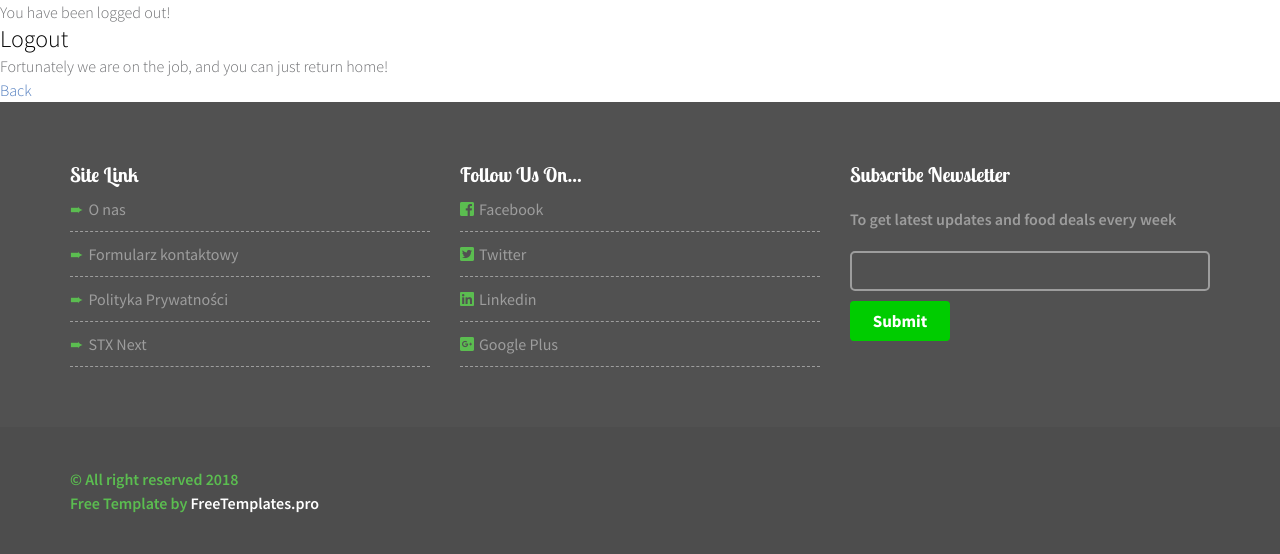
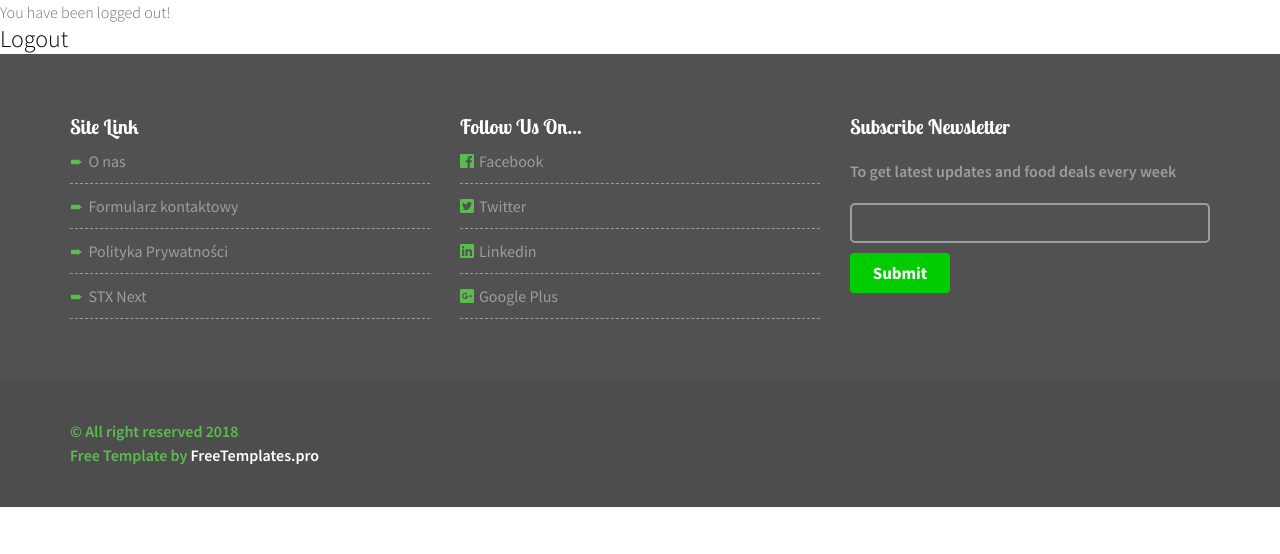
Before and after one commit to bkazula/stx_qa_has_power, a Flask app: page /logout in a window 1280 px wide. Shown: the part 104-658 px from the top of the page. Run offline with Flask 2, Linux system fonts and the light colour scheme; some libraries are stand-ins or nearby versions.

Commit message:
fixes after review

```diff
--- a/auth/auth.py
+++ b/auth/auth.py
@@ -34,7 +34,7 @@ def register_post():
         db.session.add(user)
         db.session.commit()
         flash('User created successfully!')
-        return redirect(url_for('auth.register'))
+        return redirect(url_for('auth.login'))
     return render_template('pages/register.html', form=form)
 
 
@@ -47,15 +47,11 @@ def login_post():
             user = User.query.filter_by(email=email).one()
             if check_password_hash(user.password, form.password.data):
                 flash("You are now logged in")
-
                 session['email'] = request.form['email']
                 return redirect(url_for('auth.dashboard'))
             else:
                 flash("Invalid credentials, try again.")
-                resp = make_response(
-                    render_template('pages/login.html', form=form))
-                resp.set_cookie('name', '111')
-                return resp
+                return render_template('pages/login.html', form=form)
         return render_template('pages/login.html', form=form)
     except NoResultFound:
         flash('User does not exists')
@@ -64,7 +60,7 @@ def login_post():
 
 @auth.route('/login', methods=['GET'])
 def login():
-    form = UserLoginForm(request.form)
+    form = UserLoginForm()
     return render_template('pages/login.html', form=form)
 
 
--- a/auth/forms.py
+++ b/auth/forms.py
@@ -3,7 +3,7 @@ from wtforms.validators import DataRequired
 
 
 class RegisterForm(Form):
-    name = StringField('Name', [validators.Length(min=1, max=50)])
+    name = StringField('Name', [validators.Length(min=5, max=50)])
     email = StringField('Email', [validators.Length(min=6, max=50)])
     password = PasswordField('Password', [
         validators.DataRequired(),
--- a/auth/models.py
+++ b/auth/models.py
@@ -7,7 +7,7 @@ class User(db.Model):
     __tablename__ = 'users'
 
     id = db.Column(db.Integer, primary_key=True)
-    name = db.Column(db.String(120), unique=True)
+    name = db.Column(db.String(120))
     email = db.Column(db.String(120), unique=True)
     password = db.Column(db.String(30))
 
--- a/templates/pages/dashboard.html
+++ b/templates/pages/dashboard.html
@@ -1,4 +1,4 @@
 {% extends 'layouts/main.html' %}
 {% block content %}
-    <p>Fortunately we are on the job, and you can just return home!</p>
+    DASHBOARD
 {% endblock %}
--- a/templates/pages/login.html
+++ b/templates/pages/login.html
@@ -13,5 +13,4 @@
         </ul>
         <p><input type="submit" value=Submit>
     </form>
-    <p>Fortunately we are on the job, and you can just return home!</p>
 {% endblock %}
--- a/templates/pages/logout.html
+++ b/templates/pages/logout.html
@@ -1,6 +1,4 @@
 {% extends 'layouts/main.html' %}
 {% block content %}
     <h1>Logout</h1>
-    <p>Fortunately we are on the job, and you can just return home!</p>
-    <p><a href="{{ url_for('home') }}">Back</a></p>
 {% endblock %}
```
Also changed, not shown: templates/pages/register.html (+12 -0 lines).
